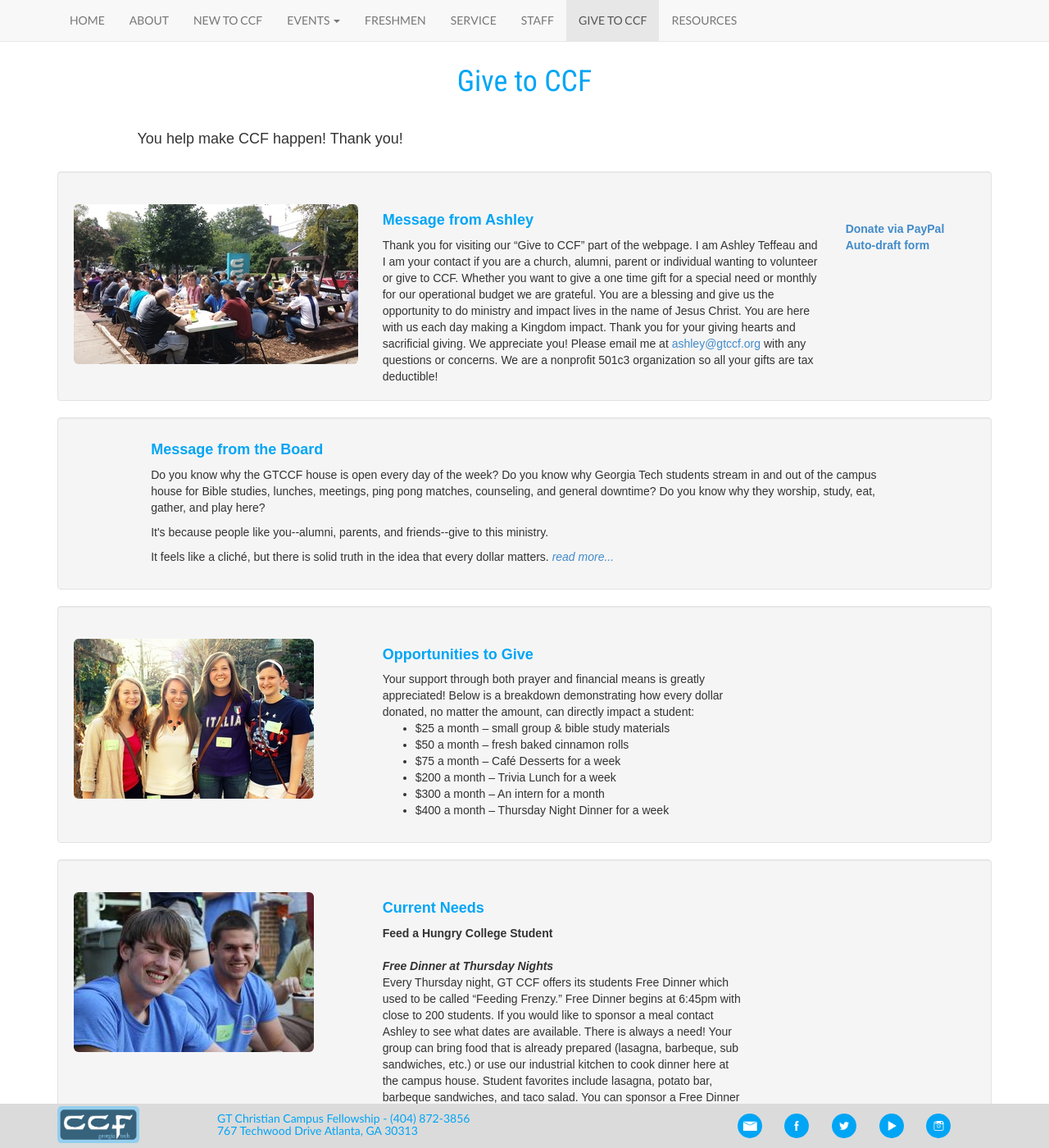
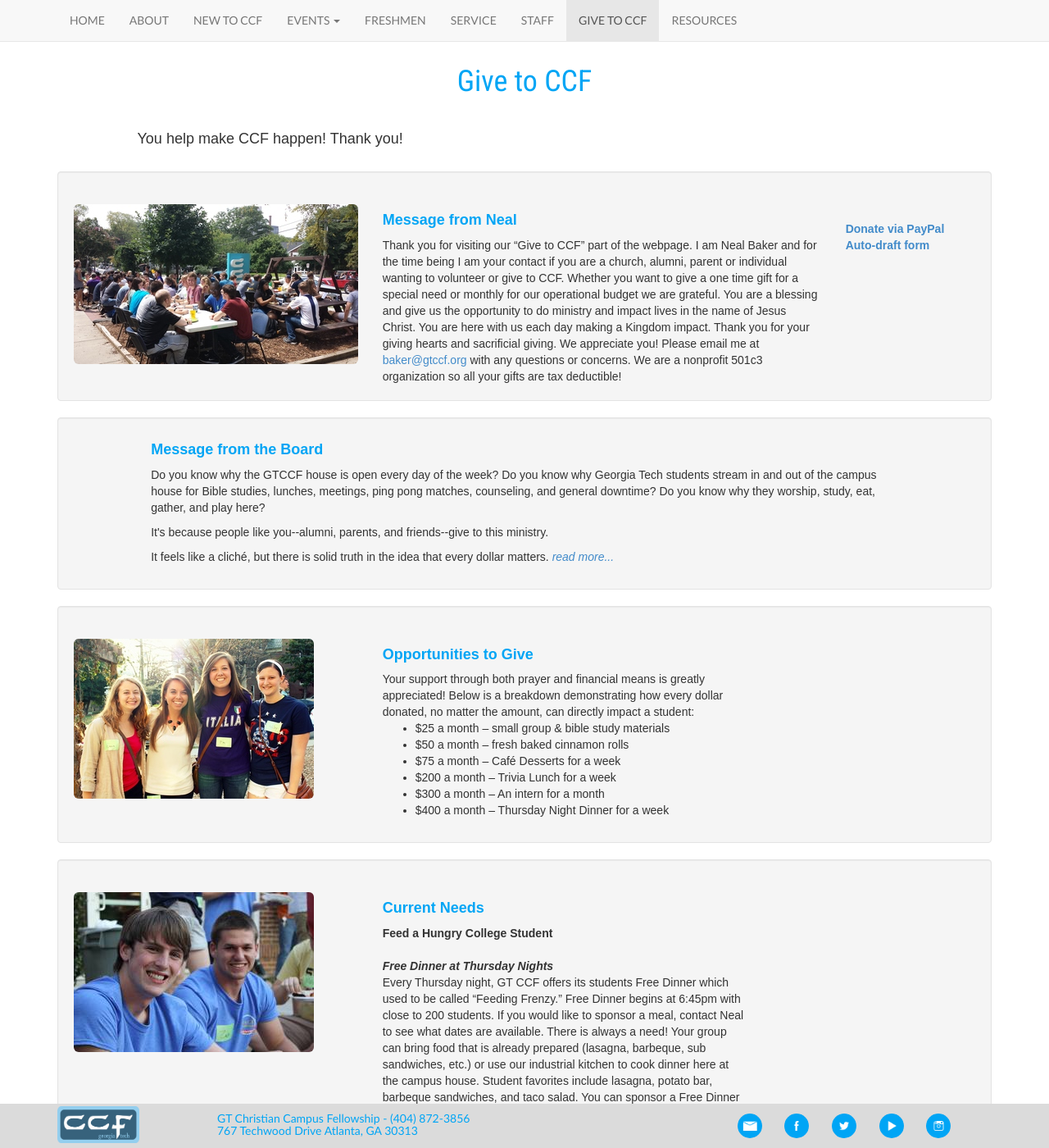
Before and after one commit to gtccf/gtccf.github.io, a Jekyll site: the page built from alumni/index.html, in a window 1280 px wide and 1400 px high. Shown: the whole window at 82% size. Built offline with Jekyll 4.4.1, drawn with Linux system fonts in a browser that asks for light colours; nearby versions of some CDN libraries; some of the changed text lies outside the part shown.

Commit message:
Switched donor contact info from Ashley to Neal

```diff
--- a/alumni/index.html
+++ b/alumni/index.html
@@ -15,8 +15,8 @@ layout: default
     <div class="well">
       <div class="row">
         <div class="col-md-4"><br><img src="{{ site.baseurl }}/photos/alumni1.jpg" class="img-rounded"></div>
-        <div class="col-md-6"><div class="blue"><h4><strong><br />Message from Ashley</strong></h4></div>
-          Thank you for visiting our “Give to CCF” part of the webpage. I am Ashley Teffeau and I am your contact if you are a church, alumni, parent or individual wanting to volunteer or give to CCF. Whether you want to give a one time gift for a special need or monthly for our operational budget we are grateful. You are a blessing and give us the opportunity to do ministry and impact lives in the name of Jesus Christ. You are here with us each day making a Kingdom impact. Thank you for your giving hearts and sacrificial giving. We appreciate you! Please email me at <a href="ashley@gtccf.org">ashley@gtccf.org</a> with any questions or concerns. We are a nonprofit 501c3 organization so all your gifts are tax deductible!
+        <div class="col-md-6"><div class="blue"><h4><strong><br />Message from Neal</strong></h4></div>
+          Thank you for visiting our “Give to CCF” part of the webpage. I am Neal Baker and for the time being I am your contact if you are a church, alumni, parent or individual wanting to volunteer or give to CCF. Whether you want to give a one time gift for a special need or monthly for our operational budget we are grateful. You are a blessing and give us the opportunity to do ministry and impact lives in the name of Jesus Christ. You are here with us each day making a Kingdom impact. Thank you for your giving hearts and sacrificial giving. We appreciate you! Please email me at <a href="baker@gtccf.org">baker@gtccf.org</a> with any questions or concerns. We are a nonprofit 501c3 organization so all your gifts are tax deductible!
         </div>
         <div class="col-md-2"><br><br>
           <a target="_blank" href="https://www.paypal.com/cgi-bin/webscr?cmd=_s-xclick&hosted_button_id=QZQSETPG55KP8"><strong>Donate via PayPal</strong></a><br>
@@ -57,7 +57,7 @@ layout: default
         <div class="col-md-4"><br><img src="{{ site.baseurl }}/photos/alumni3.jpg" class="img-rounded"></div>
         <div class="col-md-5"><div class="blue"><h4><strong><br />Current Needs</strong></h4></div>
           <strong>Feed a Hungry College Student</strong><br><br>
-          <em><strong>Free Dinner at Thursday Nights</strong></em><br>Every Thursday night, GT CCF offers its students Free Dinner which used to be called “Feeding Frenzy.”  Free Dinner begins at 6:45pm with close to 200 students.  If you would like to sponsor a meal contact Ashley to see what dates are available.  There is always a need!  Your group can bring food that is already prepared (lasagna, barbeque, sub sandwiches, etc.) or use our industrial kitchen to cook dinner here at the campus house. Student favorites include lasagna, potato bar, barbeque sandwiches, and taco salad. You can sponsor a Free Dinner by either providing food or providing a donation of $400.00.<br><br>
+          <em><strong>Free Dinner at Thursday Nights</strong></em><br>Every Thursday night, GT CCF offers its students Free Dinner which used to be called “Feeding Frenzy.”  Free Dinner begins at 6:45pm with close to 200 students.  If you would like to sponsor a meal, contact Neal to see what dates are available.  There is always a need!  Your group can bring food that is already prepared (lasagna, barbeque, sub sandwiches, etc.) or use our industrial kitchen to cook dinner here at the campus house. Student favorites include lasagna, potato bar, barbeque sandwiches, and taco salad. You can sponsor a Free Dinner by either providing food or providing a donation of $400.00.<br><br>
           <em><strong>Devo Lunch</strong></em><br>Each Monday, students gather for devotional lunch, or “devo” lunch, which includes a free lunch and a short. We offer two sessions of devo lunch at 11am and 12pm every Monday. About 200 students (an average of 100 students per session) attend devo lunch each week. This is especially effective in allowing students to invite their friends from class to come by CCF for a free lunch. You can sponsor both lunches ($400), one lunch ($200), or partially support a devo lunch.<br><br>
           <strong>Help with a Retreat</strong><br><br>
           <em><strong>Sponsor a Student</strong></em><br>We have four retreats a year.  Retreats are where life change really happens.  It is an opportunity for students to get away from campus and hear solid wisdom and truth.  Students have free time to have fun and build community. There is even time for prayer and worship.  Many times there are faith commitments made, baptisms and rejoicing!  It is a truly a refreshing time!  Students retreats vary from $35-$85. <br><br>
@@ -71,17 +71,17 @@ layout: default
         <div class="col-md-10"><div class="blue"><h4><strong>How to Give</strong></h4></div>
           Thanks for your interest in donating to CCF! We are fully funded by donations and we are a 501 c (3) non-profit organization, so all of your gifts are tax deductible! Each gift goes towards impacting a student's life for Jesus Christ.
           <br><br>
-          Please contact Ashley (Hightower) Teffeau with any questions concerning giving at <a href="mailto:ashley@gtccf.org">ashley@gtccf.org</a>.
+          Please contact Neal Baker with any questions concerning giving at <a href="mailto:baker@gtccf.org">baker@gtccf.org</a>.
           <br><br>
           Our greatest need is monthly operational giving. Our operational budget funds all of the free meals, programs, events, staffing, campus, and everything else needed to fulfill our mission.
           <br><br>
-          <strong>One–Time Gifts and Gifts-In-Kind</strong> are also needed to help GTCCF reach out to students. Please see below some various current one time needs or contact Ashley with any additional needs.
+          <strong>One–Time Gifts and Gifts-In-Kind</strong> are also needed to help GTCCF reach out to students. Please see below some various current one time needs or contact Neal with any additional needs.
           <br><br>
           <strong>Stock Gifts</strong> are also accepted and sold immediately after the transfer is made. By selling the stocks it allows the donor to donate the amount they intended to and will go directly to the ministry for use.
           <br><br>
           To give to GTCCF we have various methods of payment: autodraft, PayPal, and checks.
           <br><br>
-          <strong>Auto Draft Form – </strong><a target="_blank" href="https://docs.google.com/file/d/0BzjXf4TYaU7VV0VueFFxQjh0bFk/edit">Download the form</a> to begin autodraft. It is our most common giving method for monthly givers. You can set automatic withdrawals for free by filling out the form and sending it in by snail mail or making the appropriate edits to the form and attaching it in an email to <a href="mailto:ashley@gtccf.org">Ashley.</a>
+          <strong>Auto Draft Form – </strong><a target="_blank" href="https://docs.google.com/file/d/0BzjXf4TYaU7VV0VueFFxQjh0bFk/edit">Download the form</a> to begin autodraft. It is our most common giving method for monthly givers. You can set automatic withdrawals for free by filling out the form and sending it in by snail mail or making the appropriate edits to the form and attaching it in an email to <a href="mailto:baker@gtccf.org">Neal.</a>
 
           <br><br>
 
--- a/alumni/message-from-board/index.html
+++ b/alumni/message-from-board/index.html
@@ -14,7 +14,7 @@ layout: default
           <p>It's because people like you--alumni, parents, and friends--give to this ministry.</p>
           <p>It feels like a cliché, but there is solid truth in the idea that every dollar matters. Yes, some give thousands of dollars a year, even tens of thousands. But many give $10 a month, faithfully, every single month, to be sure our doors stay open for students of all backgrounds and all stages of faith. As chairman of the board of directors, I regularly examine the income and expenses of this ministry, and I say again, every dollar matters.</p>
           <p>Your giving keeps the house air conditioned and (reasonably) comfortable when hundreds of students pack in for Thursday night Bible Study. Your giving pays an intern's salary as she stays up past midnight, talking with a student experiencing a crisis of faith. It buys the comfortable, clean couches they're sitting on as they talk. You've  helped provide paper for small group notes that will be written today and taken out and re-read years from now.</p>
-          <p>We are grateful for every dollar, and we watch every one, careful to be wise and frugal with our spending. Please <a href="mailto:ashley@gtccf.org">contact Ashley Teffeau</a> today to begin giving financially to GTCCF. If you have questions, don't hesitate to contact her or me.</p>
+          <p>We are grateful for every dollar, and we watch every one, careful to be wise and frugal with our spending. Please <a href="mailto:baker@gtccf.org">contact Neal Baker</a> today to begin giving financially to GTCCF. If you have questions, don't hesitate to contact her or me.</p>
 
           <p>
           Beth Nelson<br>
```
